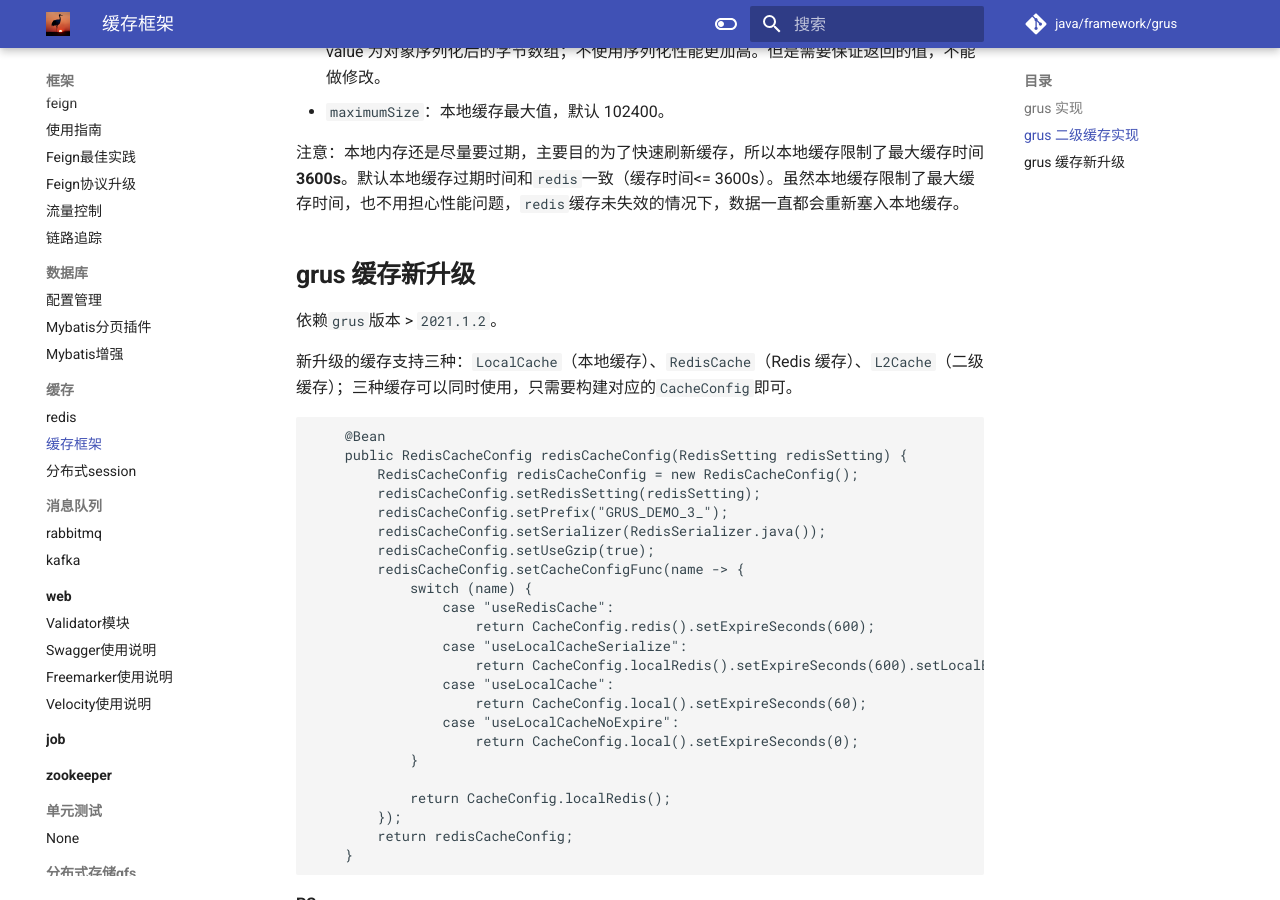
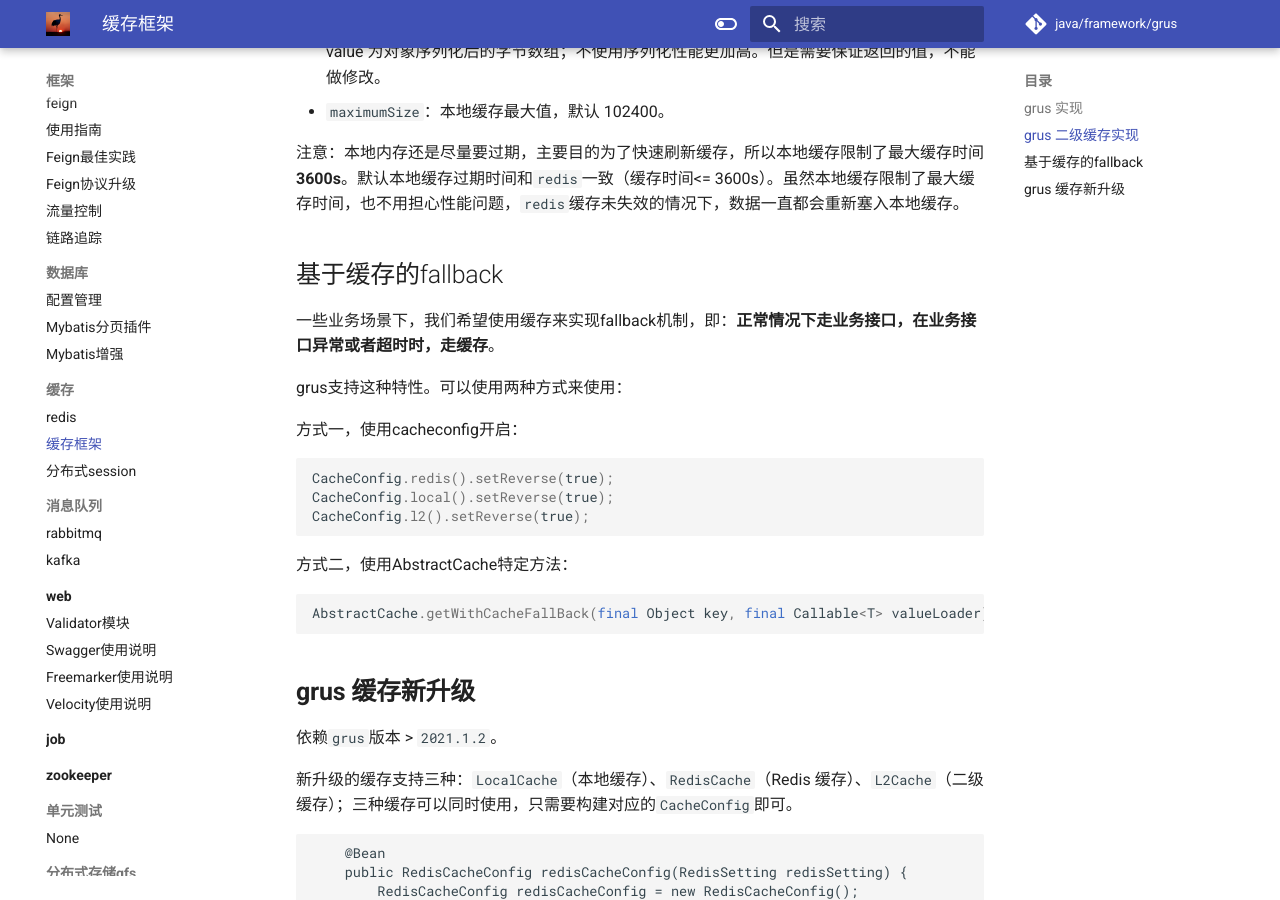
Before and after one commit to guanaitong/grus, an MkDocs documentation site: the page built from docs/framework/cache/grus-cache.md, in a window 1280 px wide and 900 px high, scrolled down 1660 px. Built offline with MkDocs 1.6.1 and Material for MkDocs 9.7.7, drawn with Linux system fonts in a browser that asks for light colours.

Commit message:
cache docs

````diff
--- a/docs/framework/cache/grus-cache.md
+++ b/docs/framework/cache/grus-cache.md
@@ -60,6 +60,31 @@ redisCacheConfig.getLocalCacheConfig().setEnable(true).setGlobalEvict(true);
 
 注意：本地内存还是尽量要过期，主要目的为了快速刷新缓存，所以本地缓存限制了最大缓存时间 **3600s**。默认本地缓存过期时间和`redis`一致（缓存时间<= 3600s）。虽然本地缓存限制了最大缓存时间，也不用担心性能问题，`redis`缓存未失效的情况下，数据一直都会重新塞入本地缓存。
 
+## 基于缓存的fallback
+
+一些业务场景下，我们希望使用缓存来实现fallback机制，即：**正常情况下走业务接口，在业务接口异常或者超时时，走缓存**。
+
+grus支持这种特性。可以使用两种方式来使用：
+
+方式一，使用cacheconfig开启：
+
+```java
+CacheConfig.redis().setReverse(true);
+CacheConfig.local().setReverse(true);
+CacheConfig.l2().setReverse(true);
+
+```
+
+方式二，使用AbstractCache特定方法：
+
+```java
+AbstractCache.getWithCacheFallBack(final Object key, final Callable<T> valueLoader)
+```
+
+
+
+
+
 ## **grus 缓存新升级**
 
 依赖`grus`版本 > `2021.1.2`。
````
